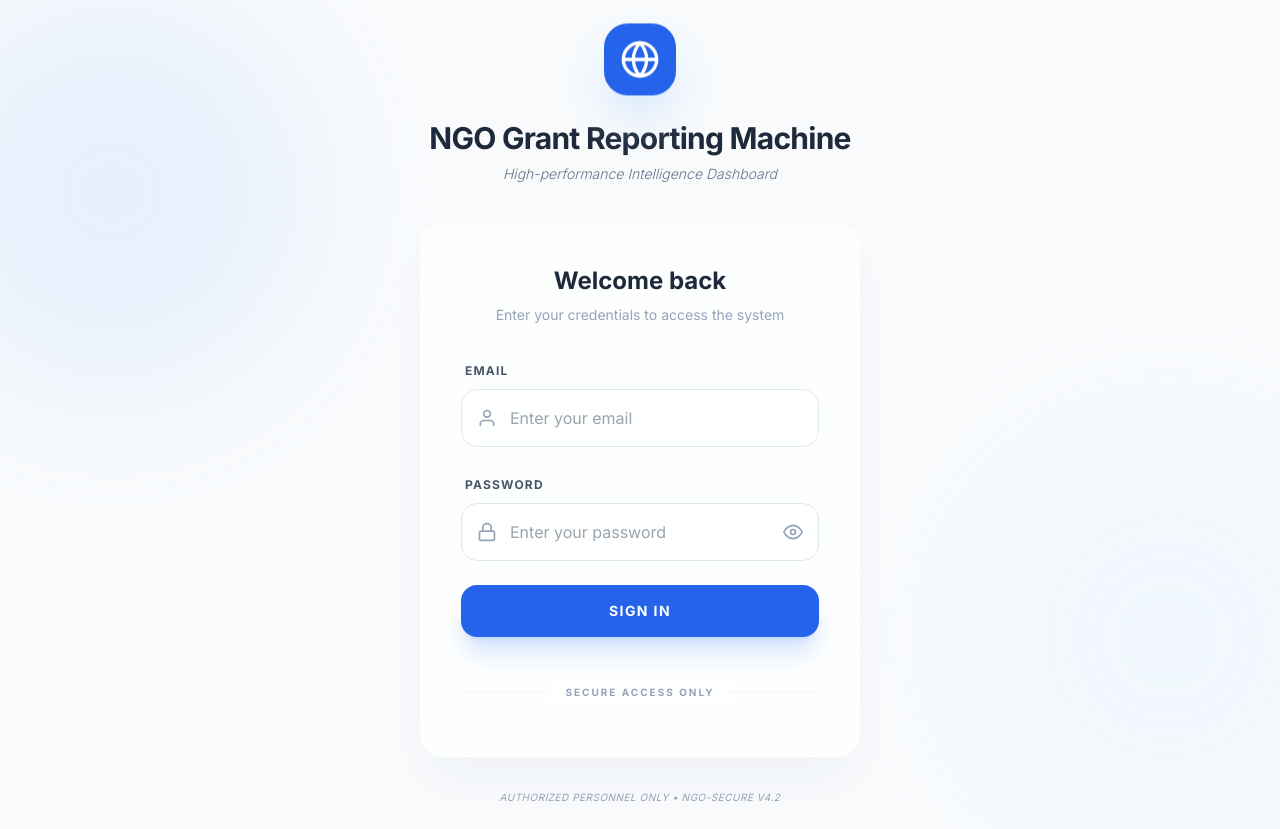
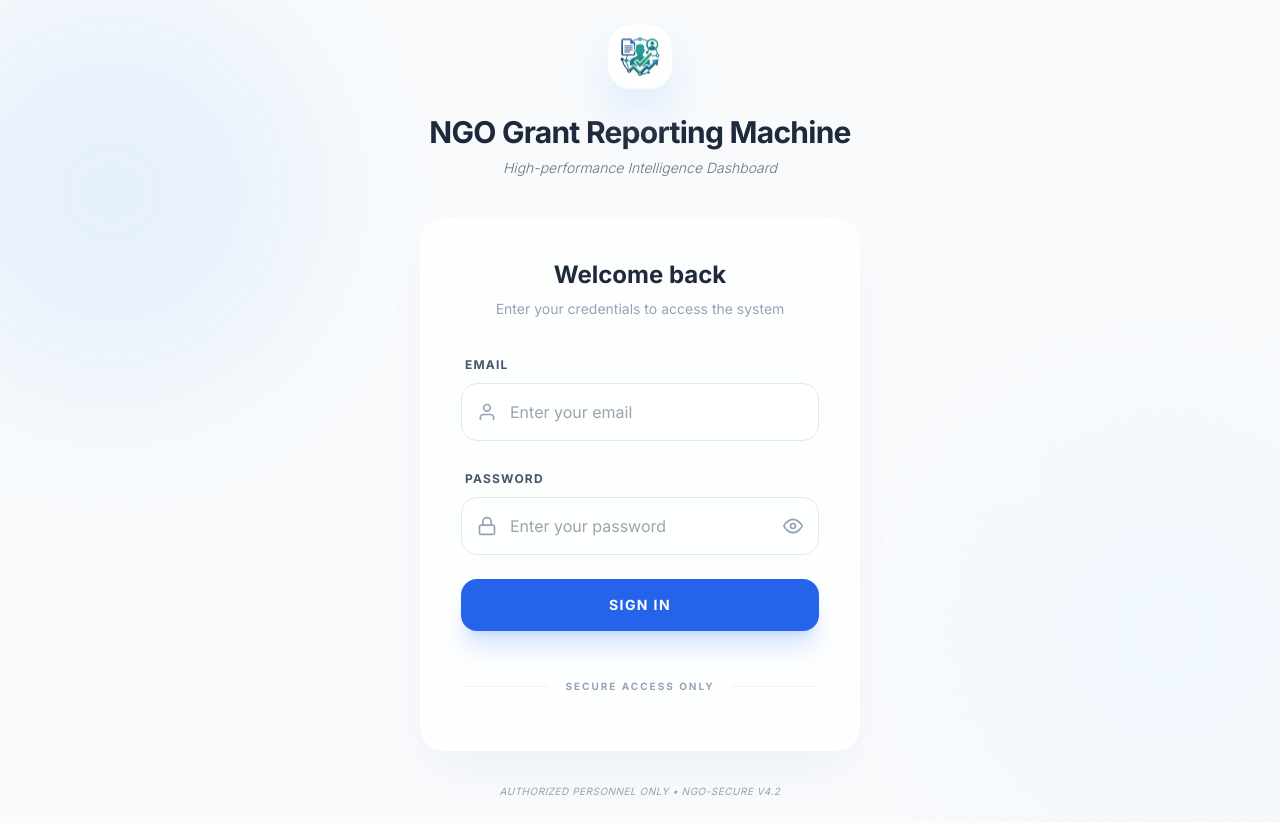
Before and after one commit to TommLawrence/ngo-gr-machine, a React (Vite) app: page / in a window 1280 px wide. Built offline with nearby package versions, Linux system fonts and the light colour scheme.

Commit message:
feat: replace globe icon with custom web logo in LoginScreen

```diff
--- a/components/LoginScreen.tsx
+++ b/components/LoginScreen.tsx
@@ -109,8 +109,8 @@ export const LoginScreen: React.FC<LoginScreenProps> = ({ onLogin }) => {
 
       <div className="w-full max-w-[440px] z-10">
         <div className="text-center mb-10">
-          <div className="inline-flex p-4 bg-blue-600 rounded-3xl shadow-2xl shadow-blue-200 mb-6 animate-float">
-            <ICONS.Globe className="text-white w-10 h-10" />
+          <div className="inline-flex p-2 bg-white rounded-3xl shadow-2xl shadow-blue-200 mb-6 animate-float border border-slate-100">
+            <img src="/web_icon.png" alt="Logo" className="w-12 h-12 object-contain" />
           </div>
           <h1 className="text-3xl font-bold text-slate-800 mb-2 tracking-tight">{APP_NAME}</h1>
           <p className="text-slate-500 font-light px-8 text-sm italic">High-performance Intelligence Dashboard</p>
```
